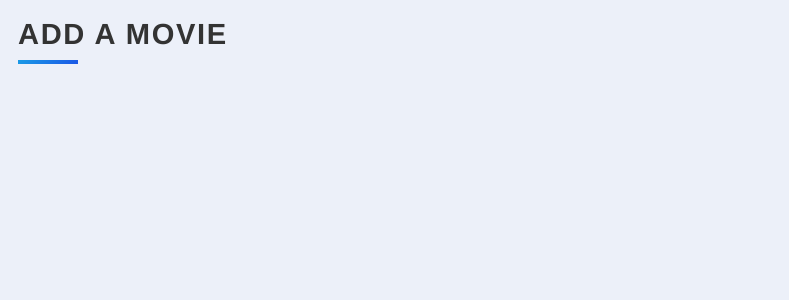
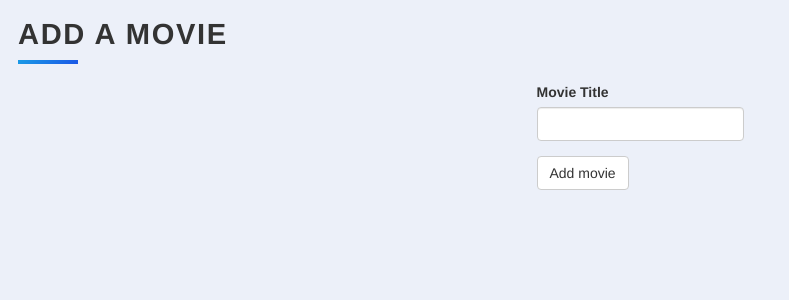
Before and after one commit to shipowner99/100-Days-of-Code-Python-Pro-Bootcamp, a Flask app: template Day64-Movie-project/templates/add.html in a window 1280 px wide. Shown: the top 300 px of the page, without its empty margins (0-789 px from the left). Run offline with Flask 2, Linux system fonts and the light colour scheme; the template is opened without the code that fills it: values that come from a table or form of the project are taken from there, others are empty; some libraries are stand-ins or nearby versions.

Commit message:
Make Update button and Delete button work

```diff
--- a/Day64-Movie-project/main.py
+++ b/Day64-Movie-project/main.py
@@ -7,13 +7,82 @@ from wtforms.validators import DataRequired
 import requests
 
 app = Flask(__name__)
-app.config['SECRET_KEY'] = '8BYkEfBA6O6donzWlSihBXox7C0sKR6b'
+
+
+db = SQLAlchemy()
+app.config['SQLALCHEMY_DATABASE_URI'] = "sqlite:///movie-best10.db"
+db.init_app(app)
+
+app.config['SECRET_KEY'] = 'abx'
 Bootstrap(app)
+
+class MovieRatingForm(FlaskForm):
+    rating = StringField('Your Rating Out of 10 e.g. 7.5', validators=[DataRequired()])
+    review = StringField('Your Review', validators=[DataRequired()])
+    submit = SubmitField("Done")
+
+class MovieAddingForm(FlaskForm):
+    title = StringField('Movie Title', validators=[DataRequired()])
+    submit = SubmitField("Add movie")
+
+class Movie(db.Model):
+    id = db.Column(db.Integer, primary_key=True, unique=True, nullable=False)
+    title = db.Column(db.String(250), nullable=False)
+    year = db.Column(db.Integer, nullable=False)
+    description = db.Column(db.Text, nullable=False)
+    rating = db.Column(db.Float, nullable=False)
+    ranking = db.Column(db.Integer, nullable=False)
+    review = db.Column(db.Text, nullable=False)
+    img_url = db.Column(db.Text, nullable=False)
+
+with app.app_context():
+    db.create_all()
+    # new_movie = Movie(
+    #     title="Phone Booth",
+    #     year=2002,
+    #     description="Publicist Stuart Shepard finds himself trapped in a phone booth, pinned down by an extortionist's sniper rifle. Unable to leave or receive outside help, Stuart's negotiation with the caller leads to a jaw-dropping climax.",
+    #     rating=7.3,
+    #     ranking=10,
+    #     review="My favourite character was the caller.",
+    #     img_url="https://image.tmdb.org/t/p/w500/tjrX2oWRCM3Tvarz38zlZM7Uc10.jpg"
+    # )
+    # db.session.add(new_movie)
+    # db.session.commit()
 
 
 @app.route("/")
 def home():
-    return render_template("index.html")
+    all_movies = db.session.query(Movie).all()
+    return render_template("index.html", movies=all_movies)
+
+@app.route("/edit", methods=["POST", "GET"])
+def edit():
+    form = MovieRatingForm()
+    movie_id = requests.args.get('id')
+    movie_seleted = Movie.query.get(movie_id)
+    if form.validate_on_submit():
+        movie_to_update = Movie.query.get(movie_id)
+        movie_to_update.rating = float(form.rating.data)
+        movie_to_update.review = form.review.data
+        db.session.commit()
+        return redirect(url_for('home'))
+    return render_template('edit.html', movie = movie_seleted, form=form)
+
+@app.route('/delete')
+def delete():
+    movie_id = requests.args.get('id')
+    movie_seleted = Movie.query.get(movie_id)
+    db.session.delete(movie_seleted)
+    db.session.commit()
+    return redirect(url_for('home'))
+
+@app.route('/add')
+def add():
+    form = MovieAddingForm()
+    return render_template('add.html', form=form)
+
+
+
 
 
 if __name__ == '__main__':
--- a/Day64-Movie-project/templates/add.html
+++ b/Day64-Movie-project/templates/add.html
@@ -1,4 +1,5 @@
 {% extends 'bootstrap/base.html' %}
+{% import "bootstrap/wtf.html" as wtf %}
 
 {% block styles %}
   {{ super() }}
@@ -12,5 +13,7 @@
 {% block content %}
 <div class="content">
     <h1 class="heading">Add a Movie</h1>
+    {{wtf.quick_form(form, novalidate=True) }}
+
 </div>
 {% endblock %}
--- a/Day64-Movie-project/templates/edit.html
+++ b/Day64-Movie-project/templates/edit.html
@@ -14,5 +14,7 @@
 <div class="content">
   <h1 class="heading">Movie Title</h1>
     <p class="description">Edit Movie Rating</p>
+        {{wtf.quick_form(form, novalidate=True) }}
   </div>
+
 {% endblock %}
```
Also changed, not shown: Day64-Movie-project/templates/index.html (+12 -9 lines), Day64-Movie-project/instance/movie-best10.db (added).
